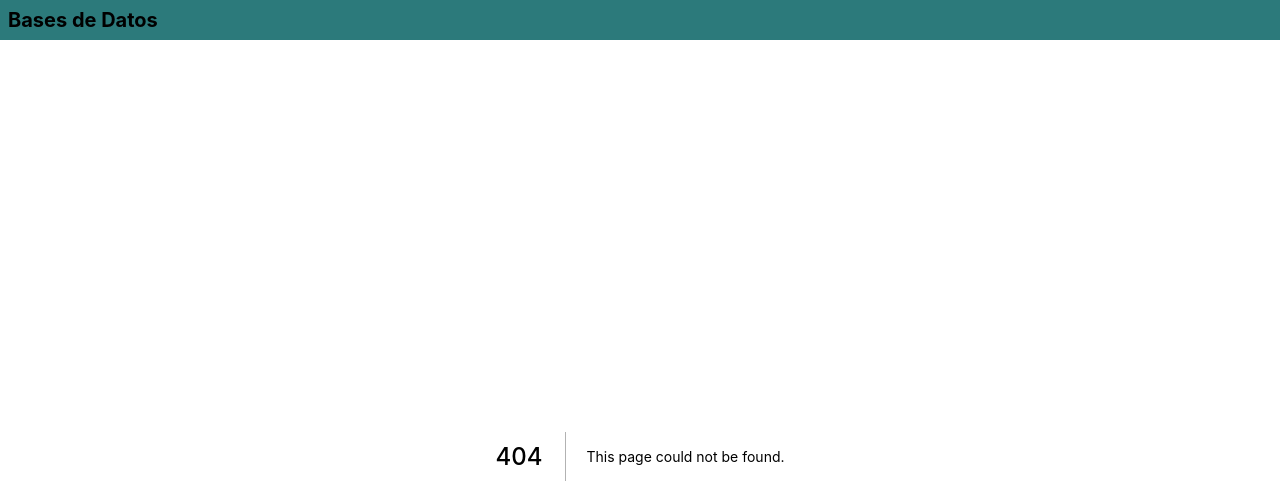
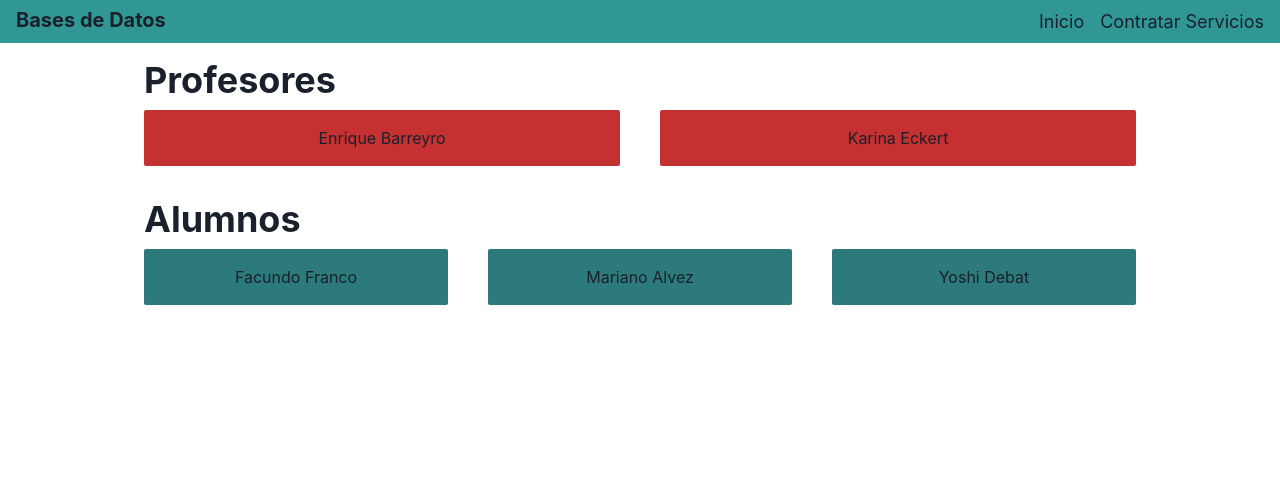
Before and after one commit to LYoshi02/Meteor, a Next.js app: page / in a window 1280 px wide. Before the commit this address had no page. Shown: the top 504 px of the page. Built offline with nearby package versions, Linux system fonts and the light colour scheme.

Commit message:
Fixed promotion not applied bug when hiring services

```diff
--- a/components/hire/hire-form.tsx
+++ b/components/hire/hire-form.tsx
@@ -44,7 +44,7 @@ const HireForm = (props: Props) => {
 
     if (servicesFormValues?.cable.required) {
       const selectedOptionalServices = servicesFormValues.cable.optional.filter(
-        (s) => s
+        (s) => s && s
       );
       const optionalServicesNums = selectedOptionalServices.map((s) => +s);
       selectedServices.push(+servicesFormValues.cable.required);
--- a/components/hire/hire-summary.tsx
+++ b/components/hire/hire-summary.tsx
@@ -21,11 +21,15 @@ type Props = {
 type ServicesArr = (CableService | InternetService)[];
 
 const joinSelectedServices = (selectedServices: ServicesFormValues) => {
+  const filteredOptionalCableServices = selectedServices.cable.optional.filter(
+    (s) => s
+  );
   const services = [
     selectedServices.internet,
     selectedServices.cable.required,
-    ...selectedServices.cable.optional,
+    ...filteredOptionalCableServices,
   ];
+
   return services;
 };
 
--- a/components/layout/layout.tsx
+++ b/components/layout/layout.tsx
@@ -11,9 +11,7 @@ const Layout = (props: Props) => {
   return (
     <Flex direction="column" height="full">
       <Navigation />
-      <Container p="4" flex="1">
-        {props.children}
-      </Container>
+      <main>{props.children}</main>
     </Flex>
   );
 };
--- a/components/navigation/navigation.tsx
+++ b/components/navigation/navigation.tsx
@@ -1,11 +1,26 @@
-import { Flex, Heading } from "@chakra-ui/react";
+import NextLink from "next/link";
+import { Box, Flex, Heading, Link } from "@chakra-ui/react";
 
 const Navigation = () => {
   return (
-    <Flex bgColor="teal.600" p="2">
+    <Flex bgColor="teal.500" px="4" py="2" justifyContent="space-between">
       <Heading as="h1" size="md">
-        Bases de Datos
+        <Link href="/">Bases de Datos</Link>
       </Heading>
+      <Box as="nav">
+        <Box as="ul" d="flex">
+          <Box as="li" listStyleType="none" mr="4">
+            <NextLink href={"/"} passHref>
+              <Link fontSize="lg">Inicio</Link>
+            </NextLink>
+          </Box>
+          <Box as="li" listStyleType="none">
+            <NextLink href={"/hire"} passHref>
+              <Link fontSize="lg">Contratar Servicios</Link>
+            </NextLink>
+          </Box>
+        </Box>
+      </Box>
     </Flex>
   );
 };
--- a/pages/api/hire.ts
+++ b/pages/api/hire.ts
@@ -63,13 +63,14 @@ const handler = async (req: NextApiRequest, res: NextApiResponse) => {
     const promotion = await query(
       `
         SELECT "NroPromocion" FROM (
-            SELECT Pro."NroPromocion", array_agg(SER."NroServicio") AS "Servicios"
+            SELECT Pro."NroPromocion", array_agg(Ser."NroServicio") AS "Servicios"
                 FROM "Promociones" Pro
             JOIN "ServiciosEnPromocion" Ser
                 ON Ser."NroPromocion" = Pro."NroPromocion"
             GROUP BY Pro."NroPromocion"
         ) AS Res
-        WHERE Res."Servicios" = $1
+        WHERE array_length(Res."Servicios", 1) = array_length($1::Integer[], 1) AND
+          Res."Servicios" @> $1::Integer[]
     `,
       [services]
     );
--- /dev/null
+++ b/pages/index.tsx
@@ -0,0 +1,38 @@
+import { Box, Container, Heading, SimpleGrid, Text } from "@chakra-ui/react";
+
+function HomePage() {
+  return (
+    <Container py="4" maxW="container.lg">
+      <Box as="section">
+        <Box>
+          <Heading as="h2">Profesores</Heading>
+          <SimpleGrid columns={2} spacing={10} mt="2">
+            <Box p="4" bgColor="red.600" borderRadius="sm">
+              <Text textAlign="center">Enrique Barreyro</Text>
+            </Box>
+            <Box p="4" bgColor="red.600" borderRadius="sm">
+              <Text textAlign="center">Karina Eckert</Text>
+            </Box>
+          </SimpleGrid>
+        </Box>
+
+        <Box mt="8">
+          <Heading as="h2">Alumnos</Heading>
+          <SimpleGrid columns={3} spacing={10} mt="2">
+            <Box p="4" bgColor="teal.600" borderRadius="sm">
+              <Text textAlign="center">Facundo Franco</Text>
+            </Box>
+            <Box p="4" bgColor="teal.600" borderRadius="sm">
+              <Text textAlign="center">Mariano Alvez</Text>
+            </Box>
+            <Box p="4" bgColor="teal.600" borderRadius="sm">
+              <Text textAlign="center">Yoshi Debat</Text>
+            </Box>
+          </SimpleGrid>
+        </Box>
+      </Box>
+    </Container>
+  );
+}
+
+export default HomePage;
```
Also changed, not shown: pages/hire.tsx (+8 -6 lines).
